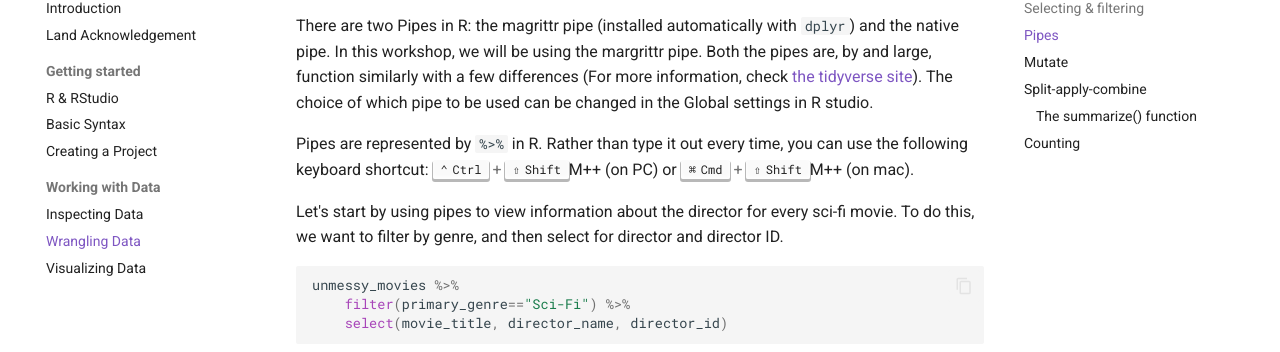
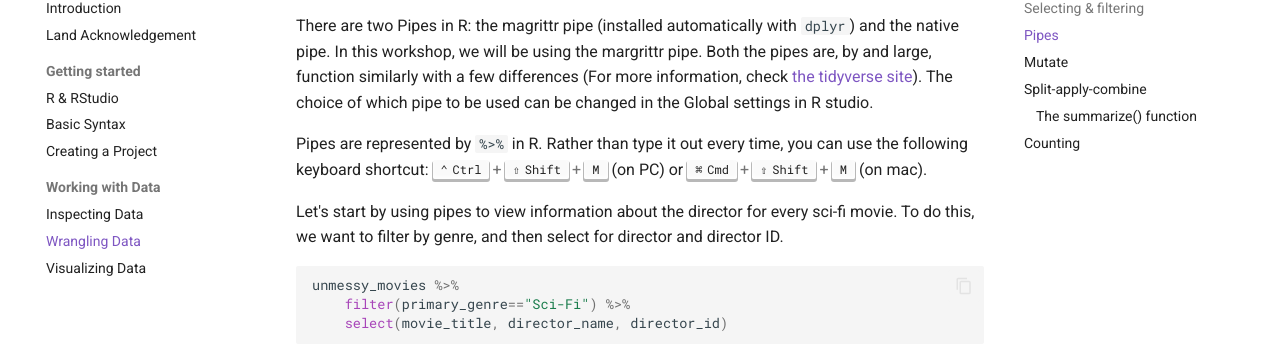
Before and after one commit to finnsdottir/intro_r_fall2025, an MkDocs documentation site: the page built from docs/analysing.md, in a window 1280 px wide and 900 px high, scrolled down 1342 px. Shown: the part 100-452 px from the top of the window. Built offline with MkDocs 1.6.1 and Material for MkDocs 9.7.7, drawn with Linux system fonts in a browser that asks for light colours.

````diff
--- a/docs/analysing.md
+++ b/docs/analysing.md
@@ -47,7 +47,7 @@ Pipes are a way to do more complicated operations in R, such as selecting and fi
 
 There are two Pipes in R: the magrittr pipe (installed automatically with `dplyr`) and the native pipe. In this workshop, we will be using the margrittr pipe. Both the pipes are, by and large, function similarly with a few differences (For more information, check [the tidyverse site](https://www.tidyverse.org/blog/2023/04/base-vs-magrittr-pipe/)). The choice of which pipe to be used can be changed in the Global settings in R studio.
 
-Pipes are represented by `%>%` in R. Rather than type it out every time, you can use the following keyboard shortcut: ++ctrl+shift++M++ (on PC) or ++cmd+shift++M++ (on mac).
+Pipes are represented by `%>%` in R. Rather than type it out every time, you can use the following keyboard shortcut: ++ctrl+shift+m++ (on PC) or ++cmd+shift+m++ (on mac).
 
 Let's start by using pipes to view information about the director for every sci-fi movie. To do this, we want to filter by genre, and then select for director and director ID.
 ```R
````
